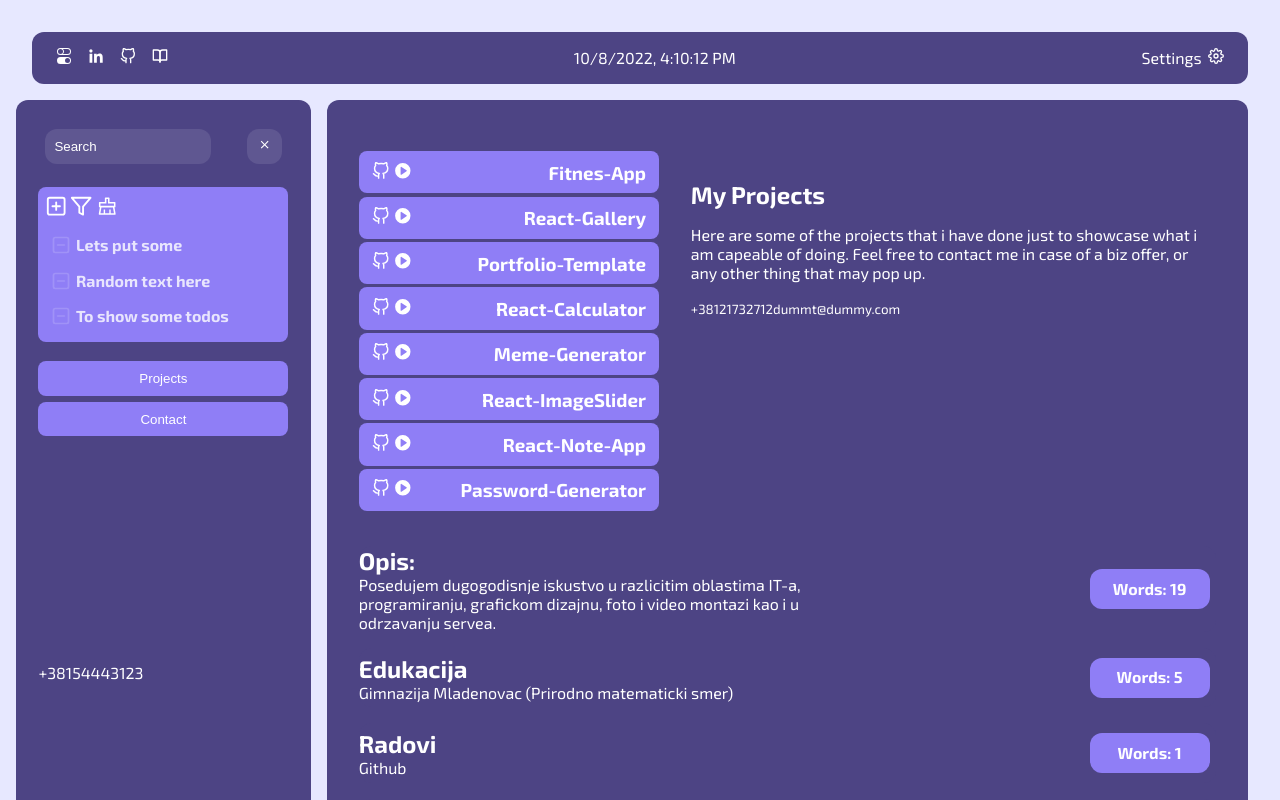
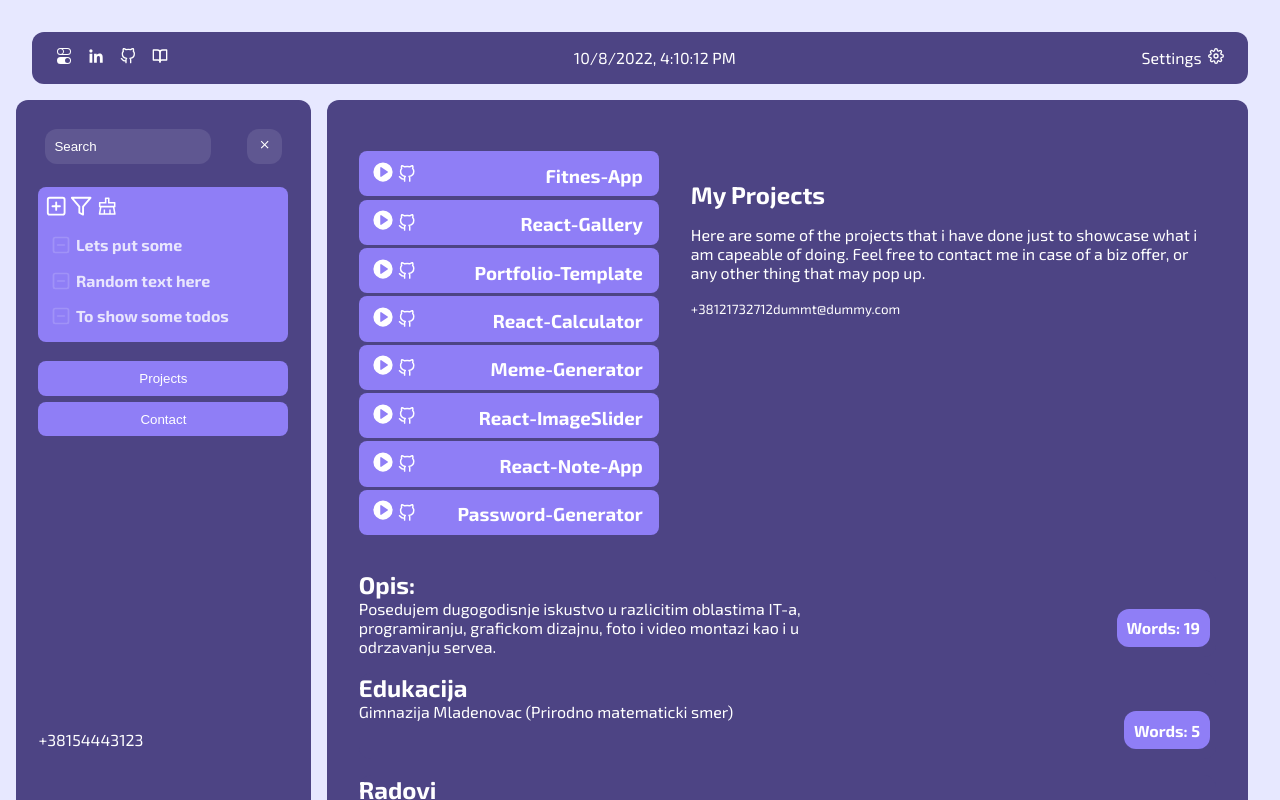
Before and after one commit to erazmozen/hub, a React (Create React App) app: page / in a window 1280 px wide. Shown: the top 800 px of the page. Built offline with nearby package versions, Linux system fonts and the light colour scheme.

Commit message:
Change layout for portfolio

```diff
--- a/src/components/css/showpage/portfolio.css
+++ b/src/components/css/showpage/portfolio.css
@@ -1,10 +1,14 @@
 .section {
     display: flex;
-    justify-content: space-between;
-    align-items: center;
+    flex-direction: column;
 }
 
 .body {
+    display: flex;
+    justify-content: space-between;
+}
+
+.body p {
     max-width: 460px;
 }
 
@@ -14,8 +18,6 @@
     margin: .6rem .4rem;
     border-radius: 12px;
     display: flex;
-    justify-content: center;
-    width: 120px;
-    height: 40px;
+    align-items: flex-end;
     font-weight: bold;
 }
--- a/src/components/css/showpage/showpage.css
+++ b/src/components/css/showpage/showpage.css
@@ -28,7 +28,9 @@
 .link {
     display: flex;
     justify-content: space-between;
-    min-width: 300px
+    align-items: baseline;
+    min-width: 300px;
+    padding-right: 1rem;
 }
 
 .projects-preview {
--- a/src/components/showpage/Portfolio.jsx
+++ b/src/components/showpage/Portfolio.jsx
@@ -6,11 +6,11 @@ const ContentBox = ({ title, body }) => {
 
   return (
     <div className="background-rounded section">
+      <h2>{title}</h2>
       <div className="body">
-        <h2>{title}</h2>
         <p>{body}</p>
+        <div className="count">{`Words: ${countWords.length}`}</div>
       </div>
-      <div className="count">{`Words: ${countWords.length}`}</div>
     </div>
   );
 };
--- a/src/components/showpage/Projects.jsx
+++ b/src/components/showpage/Projects.jsx
@@ -7,13 +7,13 @@ const ProjectLink = ({ title, icons }) => {
     <div className="common-button link">
       <div className="redirect">
         <a href={`${git}${title}`} target="_blank">
+          {<icons.GoPlay size={22} />}
+        </a>
+        <a href={`${git}${title}`} target="_blank">
           {<icons.FiGithub />}
         </a>
-        <a href={`${git}${title}`} target="_blank">
-          {<icons.GoPlay />}
-        </a>
       </div>
-      <h3>{title}</h3>
+      <h3>{`${title}`}</h3>
     </div>
   );
 };
```
